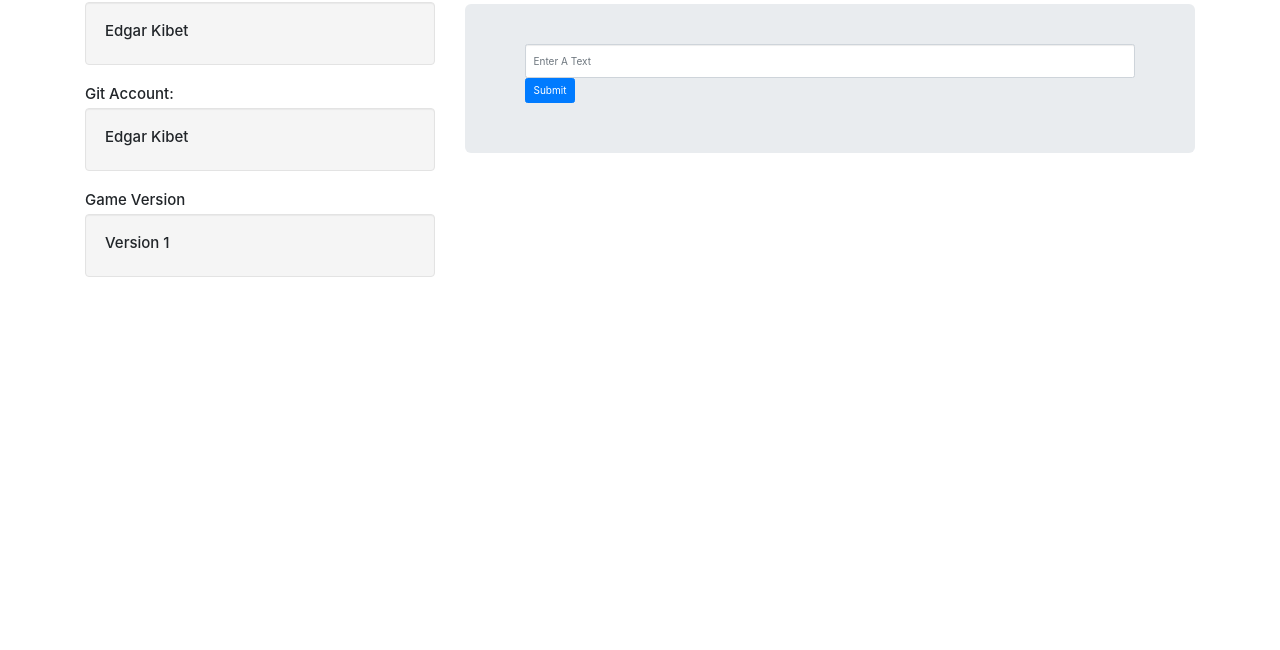
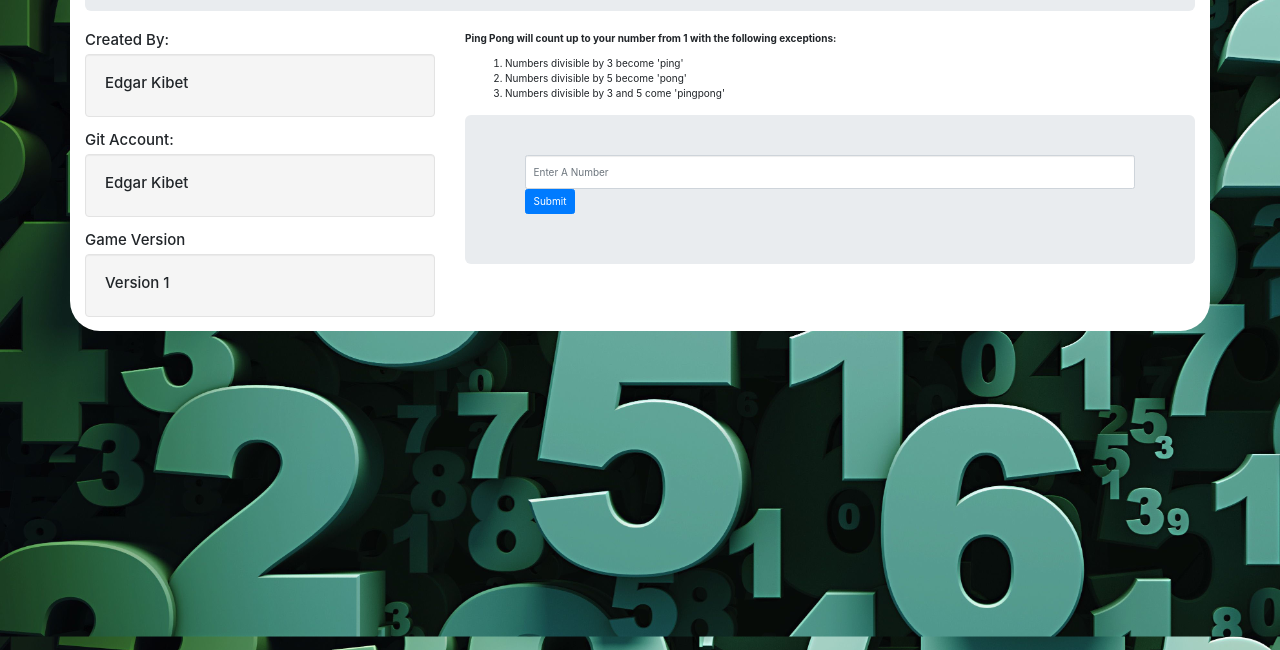
Before and after one commit to EKibet/pingpong, a plain HTML site: page index.html in a window 1280 px wide. Shown: the part 150-800 px from the top of the page. Drawn offline with nearby package versions, Linux system fonts and the light colour scheme.

Commit message:
Adds styling to the whole content

```diff
--- a/css/style.css
+++ b/css/style.css
@@ -1,3 +1,18 @@
 .ihide{
-  display: none;
+  display: non;
 }
+body{
+  background-image: url(../images/Match.jpg);
+  background-size: cover;
+}
+.container{
+  background-color: #fff;
+  border-radius: 30px;
+  margin-top: 3%;
+}
+.jumbotron{
+  margin-top: 14px;
+}
+.well{
+  margin-bottom: 14px;
+}
--- a/index.html
+++ b/index.html
@@ -47,7 +47,7 @@
           </div>
           <div class="jumbotron" id="form1">
             <form id="usr_input" class="form-group" action="index.html" method="get">
-              <input type="number" class="form-control align-items-center" id="userIn" required placeholder="Enter A Text" name="" value="">
+              <input type="number" class="form-control form-style align-items-center" id="userIn" required placeholder="Enter A Number">
               <button type="submit" name="submit" class="btn btn-primary" value="Submit">Submit</button>
             </form>
             <div class="output">
--- a/js/script.js
+++ b/js/script.js
@@ -30,6 +30,4 @@ $(document).ready(function(){
     });
     event.preventDefault();
   });
-  $("p").click(function(){
-    $(".ihide").show();
 });
```
Also changed, not shown: images/225.jpg (added), images/Match.jpg (added).
